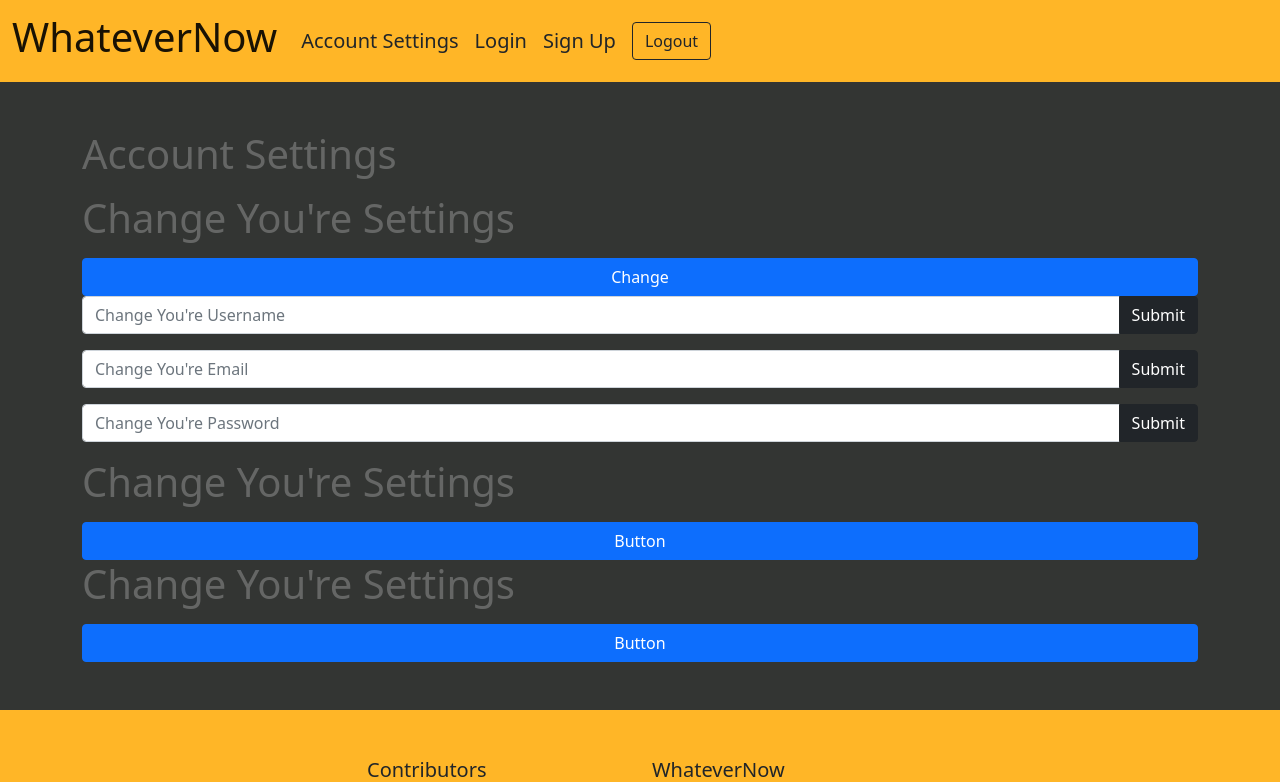
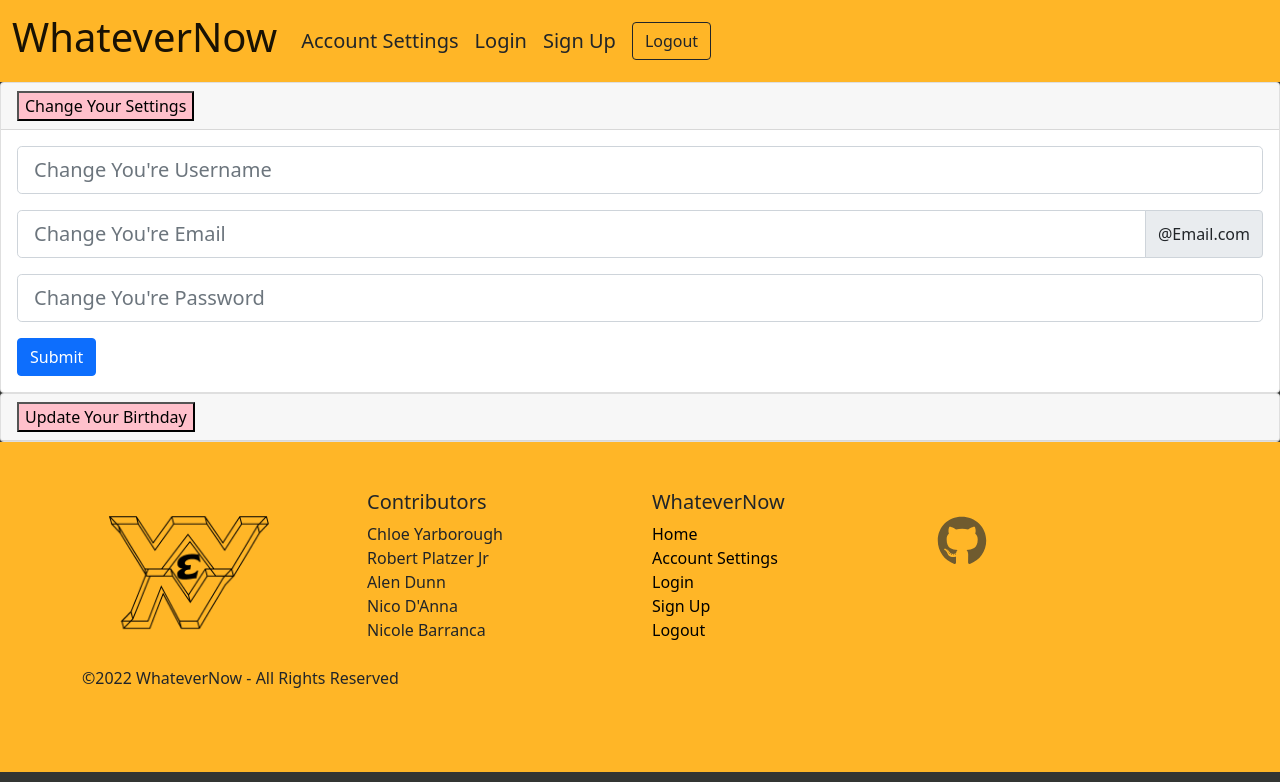
Before and after one commit to chloeyarb/Whatever-Now, a React (Create React App) app in the folder client/: page /accountsettings in a window 1280 px wide. Shown: the top 782 px of the page. Built offline with nearby package versions, Linux system fonts and the light colour scheme.

Commit message:
drop buttons added

```diff
--- a/client/src/pages/Account.js
+++ b/client/src/pages/Account.js
@@ -1,85 +1,85 @@
 import React from "react";
 import InputGroup from 'react-bootstrap/InputGroup';
 import FormControl from 'react-bootstrap/FormControl';
+import { Card } from "react-bootstrap";
 import Button from 'react-bootstrap/Button'
-import ButtonGroup from 'react-bootstrap/ButtonGroup'
+import { Accordion, useAccordionButton } from "react-bootstrap";
 
+function CustomToggle({ children, eventKey }) {
+  const decoratedOnClick = useAccordionButton(eventKey, () =>
+    console.log('totally custom!'),
+  );
 
+  return (
+    <button
+      type="button"
+      style={{ backgroundColor: 'pink' }}
+      onClick={decoratedOnClick}
+    >
+      {children}
+    </button>
+  );
+}
 
-// need to render the page with and acoounts settings with change PFP, change password, and add birthday
-const Account = () => {
+function Account() {
   return (
-    <div className="container mt-5 mb-5">
-      <div className="row">
-        <h1 className="opacity-25 mb-3 text-light">
-          Account <span className="fw-light">Settings</span>
-        </h1>
-      </div>
+    <Accordion defaultActiveKey="0">
+      <Card>
+        <Card.Header>
+          <CustomToggle eventKey="0">
+            Change Your Settings
+            </CustomToggle>
+        </Card.Header>
+        <Accordion.Collapse eventKey="0">
+          <Card.Body>
             <>
-        <div className="row">
-          <h1 className="opacity-25 mb-3 text-light">
-            Change You're Settings
-          </h1>
-          <ButtonGroup vertical>
-            <Button>Change</Button>
-          </ButtonGroup>
               <InputGroup className="mb-3">
                 <FormControl
+                  size="lg"
                   placeholder="Change You're Username"
                   aria-label="Username"
                   aria-describedby="basic-addon2"
                 />
-            <Button
-              variant="dark">
-              Submit
-            </Button>
 
               </InputGroup>
               <InputGroup className="mb-3">
                 <FormControl
+                  size="lg"
                   placeholder="Change You're Email"
                   aria-label="Email"
                   aria-describedby="basic-addon2"
                 />
-            <Button
-              variant="dark">
-              Submit
-            </Button>
-
+                <InputGroup.Text id="basic-addon2">@Email.com</InputGroup.Text>
               </InputGroup>
               <InputGroup className="mb-3">
                 <FormControl
+                  size="lg"
                   placeholder="Change You're Password"
                   aria-label="Password"
                   aria-describedby="basic-addon2"
                 />
-            <Button
-              variant="dark">
+              </InputGroup>
+              <Button>
                 Submit
               </Button>
+            </>
+          </Card.Body>
+        </Accordion.Collapse>
+      </Card>
+      <Card>
+        <Card.Header>
+          <CustomToggle eventKey="1">Update Your Birthday</CustomToggle>
+        </Card.Header>
+        <Accordion.Collapse eventKey="1">
+          <Card.Body>
 
-          </InputGroup>
-        </div>
-      </>
-      <div className="row">
-        <h1 className="opacity-25 mb-3 text-light">
-          Change You're Settings
-        </h1>
-        <ButtonGroup vertical>
-          <Button>Button</Button>
-        </ButtonGroup>
-      </div>
-      <div className="row">
-        <h1 className="opacity-25 mb-3 text-light">
-          Change You're Settings
-        </h1>
-        <ButtonGroup vertical>
-          <Button>Button</Button>
-        </ButtonGroup>
-      </div>
+          </Card.Body>
+        </Accordion.Collapse>
+      </Card>
+    </Accordion>
+  );
 
-    </div >
-  );
+  // need to render the page with and acoounts settings with change PFP, change password, and add birthday
 };
 
 export default Account;
```
Lines whose indentation alone changed are shown as unchanged.
